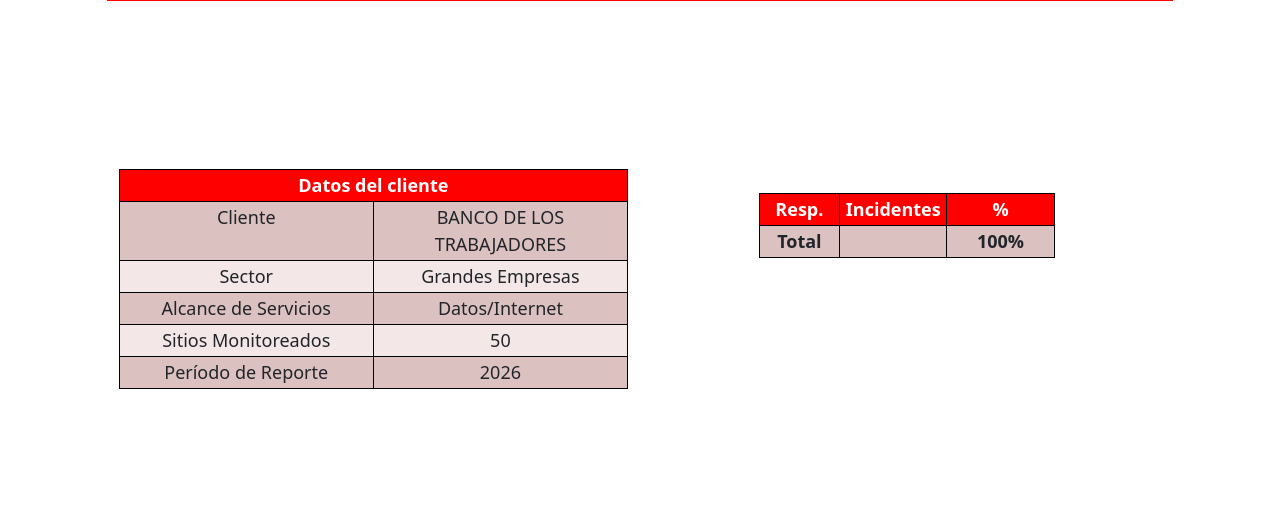
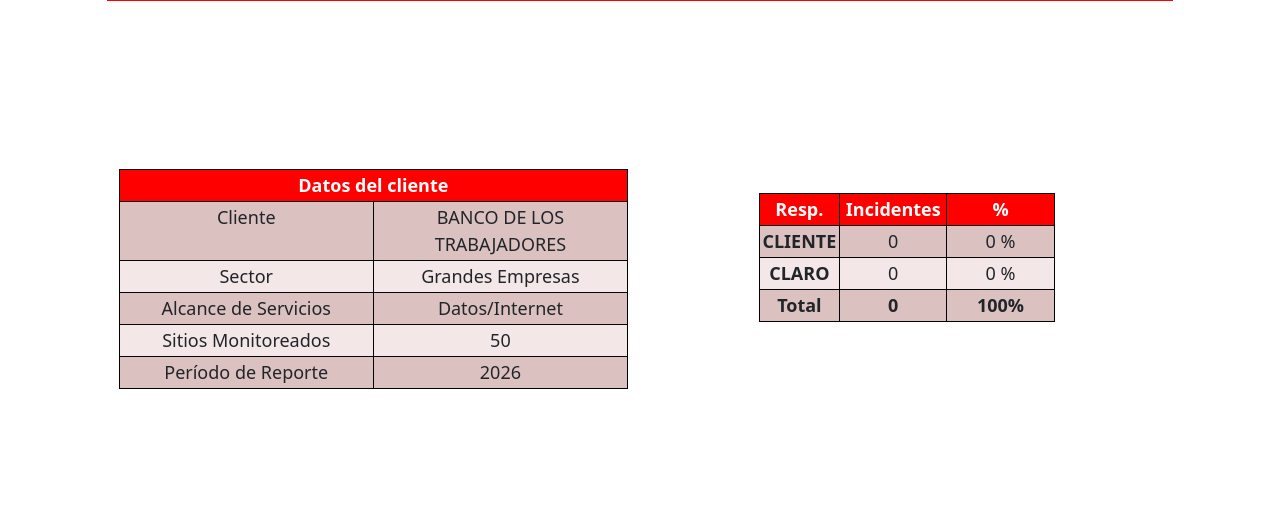
Before and after one commit to NEGROY/REPORTES_MENSUALES_2, a Django app: page /reporteDEMO/ in a window 1280 px wide. Shown: the part 4499-5020 px from the top of the page. Run offline with Django 5.2, Linux system fonts and the light colour scheme; some libraries are stand-ins or nearby versions.

Commit message:
cambios de indicadores

```diff
--- a/app/templates/paginas/pag5.html
+++ b/app/templates/paginas/pag5.html
@@ -72,17 +72,22 @@
                 </thead>
 
                 <tbody>
-                    {% for fila in paginas_data.pag_5.rows %}
-                    <tr class="text-center ">
-                        <td>{{ fila.0 }}</td>
-                        <td>{{ fila.1|default_if_none:"0" }}</td>
-                        <td>{{ fila.2  }} %</td>
-                    </tr>
-                    {% endfor %}
+                 <tr class="text-center">
+                    <td> <b> {{ paginas_data.pag_5.rows.0.0|default:"CLIENTE" }} </b> </td>
+                    <td> {{ paginas_data.pag_5.rows.0.1|default:0 }}  </td>
+                    <td> {{ paginas_data.pag_5.rows.0.2|default:0 }} % </td>
+                </tr>
+
+                 <tr class="text-center">
+                    <td> <b> {{ paginas_data.pag_5.rows.1.0|default:"CLARO" }} </b> </td>
+                    <td> {{ paginas_data.pag_5.rows.1.1|default:0 }}  </td>
+                    <td> {{ paginas_data.pag_5.rows.1.2|default:0 }} % </td>
+                </tr>
+
                     <!-- TOTAL -->
                     <tr class="text-center ">
                         <td><b>Total</b></td>
-                        <td> <b> {{ paginas_data.pag_5.rows.0.3 }} </b> </td>
+                        <td> <b> {{ paginas_data.pag_5.rows.0.3|default:0 }} </b> </td>
                         <td><b>100% </b></td>
                     </tr>
                 </tbody>
--- a/app/views/template_reporte/prueba.py
+++ b/app/views/template_reporte/prueba.py
@@ -159,6 +159,8 @@ def reporte_prueba(request):
     if 'pag_16' in paginas_data:
         validaROWS10(paginas_data['pag_16'], requeridos1 )
 
+    if 'pag_5' in paginas_data:
+        validaROWS10(paginas_data['pag_5'], requeridos1 )
 
     # ==========================
     return render(
```
